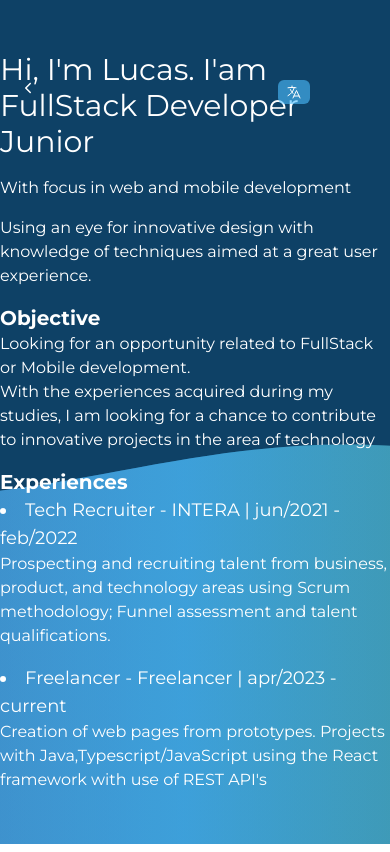
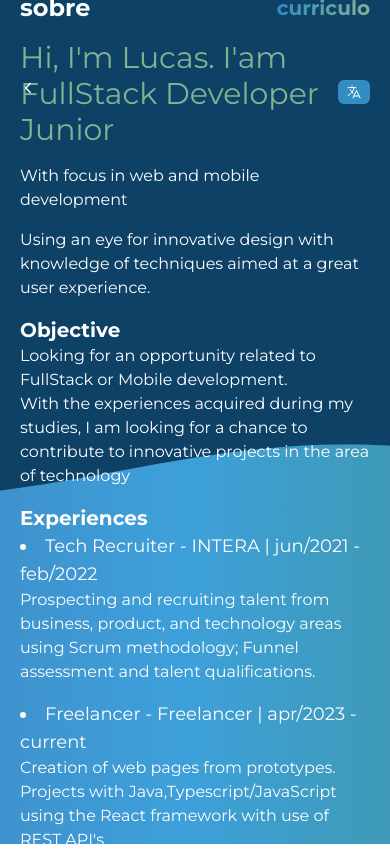
Before and after one commit to k1nha/portfolio, a React (Vite) app: page /about in a window 390 px wide. Built offline with nearby package versions, Linux system fonts and the light colour scheme.

Commit message:
feat: finish about page

```diff
--- a/src/pages/About.tsx
+++ b/src/pages/About.tsx
@@ -3,6 +3,7 @@ import Background from '../components/Background';
 import { useTranslation } from 'react-i18next';
 import { HiOutlineLanguage } from 'react-icons/hi2';
 import BackButton from '../components/BackButton';
+import { motion as m } from 'framer-motion';
 
 const underlineEffect =
   "relative before:content-[''] before:absolute before:block  before:h-[2px] before:bottom-0 before:left-0 before:bg-white before:hover:scale-x-100 before:scale-x-0 before:origin-top-left before:transition before:ease-in-out before:duration-300";
@@ -24,18 +25,43 @@ function About() {
   return (
     <>
       <BackButton />
-      <button
-        className="absolute top-20 right-20 text-white bg-BabyBlue px-2 py-1 shadow-2xl rounded-md"
+
+      <m.button
+        initial={{ x: 100 }}
+        animate={{ x: 0 }}
+        transition={{ duration: 1 }}
+        className="absolute top-20 right-5 md:right-10 lg:right-20 text-white bg-BabyBlue px-2 py-1 shadow-2xl rounded-md"
         type="button"
         onClick={() => handleChangeLanguage()}
       >
         <HiOutlineLanguage />
-      </button>
+      </m.button>
 
-      <div className="w-[100vw] h-[100vh] flex flex-col justify-center items-center font-Montserrat text-white">
+      <m.div
+        initial={{ opacity: 0 }}
+        animate={{ opacity: 1 }}
+        transition={{ duration: 1 }}
+      >
+        <div className="w-[100vw] h-[100vh] flex flex-col justify-center items-center font-Montserrat text-white p-5 md:p-0">
           {/* ABOUT */}
           <div className="flex flex-col gap-4 flex-wrap max-w-[750px] ">
-          <h1 className="text-3xl">{t('apresentacao-1')}</h1>
+            <div className="text-2xl font-bold flex justify-between">
+              <h1>{t('sobre')}</h1>
+
+              <m.button
+                whileHover={{
+                  x: -20,
+                  transition: { duration: 0.3 },
+                }}
+                className="text-xl text-right text-transparent bg-clip-text bg-gradient-to-r from-[#4cbeff99] to-[#b7e5a2b0]"
+              >
+                <a href="../assets/lucas_campos_curriculum.pdf">
+                  {t('curriculo')}
+                </a>
+              </m.button>
+            </div>
+
+            <h1 className="text-3xl text-BabyGreen">{t('apresentacao-1')}</h1>
             <p>{t('apresentacao-2')}</p>
 
             <p>{t('apresentacao-3')}</p>
@@ -74,17 +100,11 @@ function About() {
                 <li className="text-lg">{t('freelancer')}</li>
                 <p>{t('freelancer-1')}</p>
               </div>
-
-
-          </div>
-
-        </div>
-
-        {/* OBJECTIVE */}
-        <div className="">
-          <p></p>
             </div>
           </div>
+        </div>
+      </m.div>
+
       <Background />
     </>
   );
```
Lines whose indentation alone changed are shown as unchanged.
